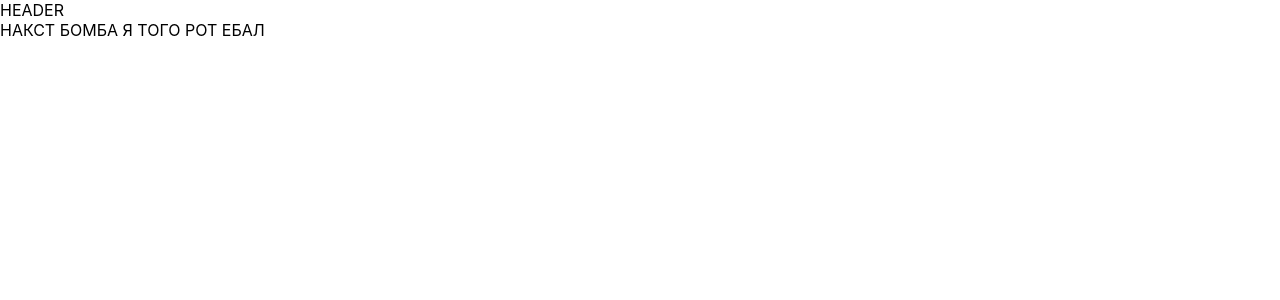
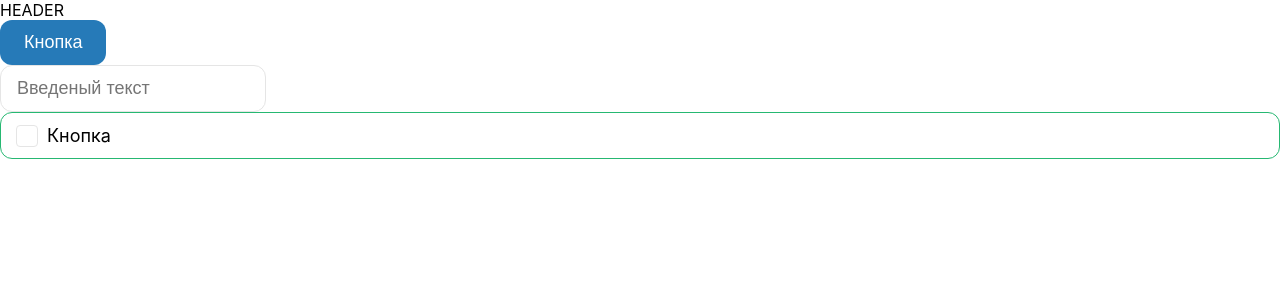
Before and after one commit to ExodiaSTR/hack-2022, a Nuxt app: page / in a window 1280 px wide. Shown: the top 300 px of the page. Built offline with nearby package versions, Linux system fonts and the light colour scheme; a web font is replaced by a local one.

Commit message:
На нахуй

```diff
--- /dev/null
+++ b/components/Button/index.vue
@@ -0,0 +1,85 @@
+<template>
+  <button
+    :class="['button', `button_${theme}`, { fluid: fluid }]"
+    @click="onClick"
+  >
+    <slot>Текст на кнопке</slot>
+  </button>
+</template>
+
+<script>
+  export default {
+    props: {
+      fluid: {
+        type: Boolean,
+        default: false,
+      },
+      theme: {
+        type: String,
+        default: "green",
+      },
+    },
+    methods: {
+      onClick(e) {
+        this.$emit("click", e);
+      },
+    },
+  };
+</script>
+
+<style scoped>
+  .button {
+    padding: 12px 24px;
+    font-size: 18px;
+    line-height: 21px;
+    border-radius: 12px;
+    color: #fff;
+    background-color: transparent;
+    cursor: pointer;
+    outline: none;
+    border: 0;
+    transition: all 0.5s;
+  }
+  .fluid {
+    width: 100%;
+  }
+
+  .button_green {
+    background-color: #26b872;
+  }
+  .button_green:hover {
+    background-color: #379a6b;
+  }
+  .button_blue {
+    background-color: #267ab8;
+  }
+  .button_blue:hover {
+    background-color: #2771a7;
+  }
+  .button_border-green {
+    color: #26b872;
+    border: 1px solid #26b872;
+  }
+  .button_border-green:hover {
+    background-color: #379a6b;
+    color: #fff;
+  }
+  .button_border-blue {
+    color: #267ab8;
+    border: 1px solid #267ab8;
+  }
+  .button_border-blue:hover {
+    background-color: #267ab8;
+    color: #fff;
+  }
+  .button_border-outline-g {
+    color: #26b872;
+    padding: 0;
+    border: transparent;
+  }
+  .button_border-outline-b {
+    padding: 0;
+    color: #267ab8;
+    border: transparent;
+  }
+</style>
--- /dev/null
+++ b/components/Checkbox/index.vue
@@ -0,0 +1,89 @@
+<template>
+  <div class="checkbox">
+    <input
+      id="check"
+      type="checkbox"
+      :value="value"
+      class="checkbox__input"
+      :checked="checked"
+      @change="onChange"
+    />
+    <label for="check" class="checkbox__text">
+      <slot>{{ name }}</slot>
+    </label>
+  </div>
+</template>
+
+<script>
+  export default {
+    model: {
+      prop: "checked",
+      event: "change",
+    },
+    props: {
+      name: {
+        type: String,
+        default: "",
+      },
+      value: [String, Number],
+      checked: {
+        type: Boolean,
+        default: false,
+      },
+    },
+    methods: {
+      onChange(event) {
+        this.$emit("change", event.target.checked, this.value);
+      },
+    },
+  };
+</script>
+
+<style scoped>
+  .checkbox {
+    display: flex;
+    align-items: center;
+    column-gap: 10px;
+    padding: 12px 16px;
+    border: 1px solid #26b872;
+    border-radius: 12px;
+  }
+  .checkbox__text {
+    padding-left: 30px;
+    font-size: 18px;
+    line-height: 21px;
+    color: #000;
+  }
+  .checkbox__input {
+    width: 20px;
+    height: 20px;
+    padding: 5px 3px;
+    position: relative;
+    display: inline-block;
+    border: 1px solid #e5e5e5;
+    background-color: #fff;
+    border-radius: 6px;
+    cursor: pointer;
+    vertical-align: top;
+    outline: none;
+    flex-shrink: 0;
+    display: none;
+  }
+  .checkbox__input ~ label::before {
+    content: "";
+    position: absolute;
+    width: 20px;
+    height: 20px;
+    left: 16px;
+    border: 1px solid #e5e5e5;
+    border-radius: 4px;
+  }
+
+  .checkbox__input:checked ~ label::before {
+    content: "";
+    background-image: url("~/assets/img/icon/check.svg");
+    background-repeat: no-repeat;
+    background-position: 50% 50%;
+    background-size: 15px;
+  }
+</style>
--- /dev/null
+++ b/components/Input/index.vue
@@ -0,0 +1,20 @@
+<template>
+  <input class="input" type="text" placeholder="Введеный текст" />
+</template>
+
+<script>
+  export default {};
+</script>
+
+<style scoped>
+  .input {
+    padding: 12px 16px;
+    border: 1px solid #e5e5e5;
+    border-radius: 12px;
+    font-size: 18px;
+    line-height: 21px;
+  }
+  .input:focus {
+    border: 1px solid #26b872;
+  }
+</style>
--- a/nuxt.config.ts
+++ b/nuxt.config.ts
@@ -1,4 +1,23 @@
 // https://nuxt.com/docs/api/configuration/nuxt-config
 export default defineNuxtConfig({
   css: ["@/assets/css/base.css"],
+  app: {
+    head: {
+      title: "GolosGor",
+      link: [
+        {
+          rel: "icon",
+          type: "image/png",
+          sizes: "32x32",
+          href: "/favicon.png",
+        },
+        {
+          rel: "icon",
+          type: "image/png",
+          sizes: "16x16",
+          href: "/favicon.png",
+        },
+      ],
+    },
+  },
 });
--- a/pages/index.vue
+++ b/pages/index.vue
@@ -1,5 +1,7 @@
 <template>
-  <slot />
-
-  <div>НАКСТ БОМБА Я ТОГО РОТ ЕБАЛ</div>
+  <div class="main">
+    <Button theme="blue">Кнопка</Button><br />
+    <Input />
+    <Checkbox name="Кнопка" />
+  </div>
 </template>
```
Also changed, not shown: assets/img/icon/check.svg (added), public/favicon.png (added).
